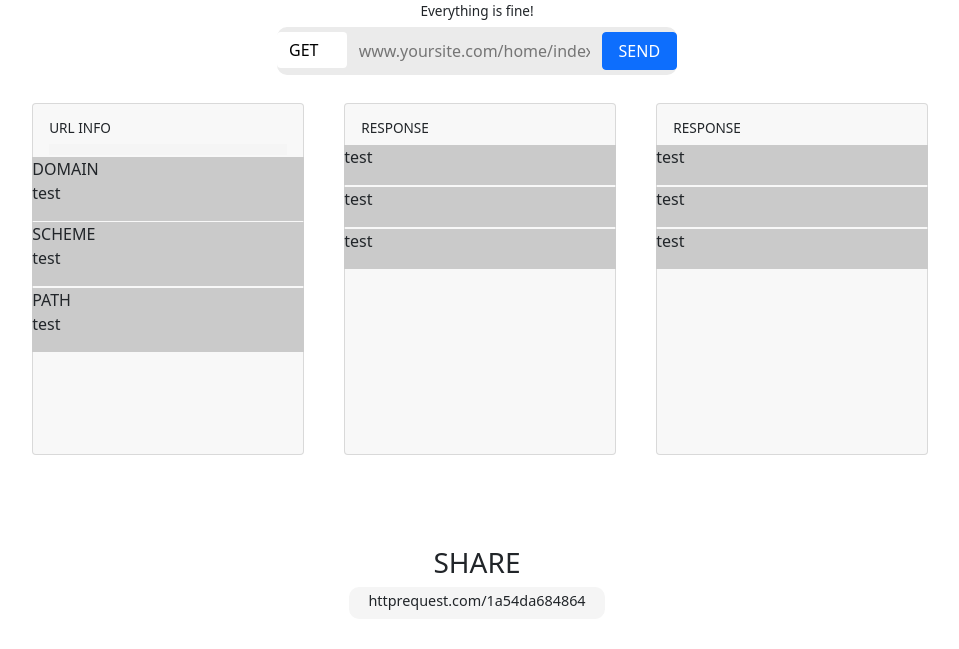
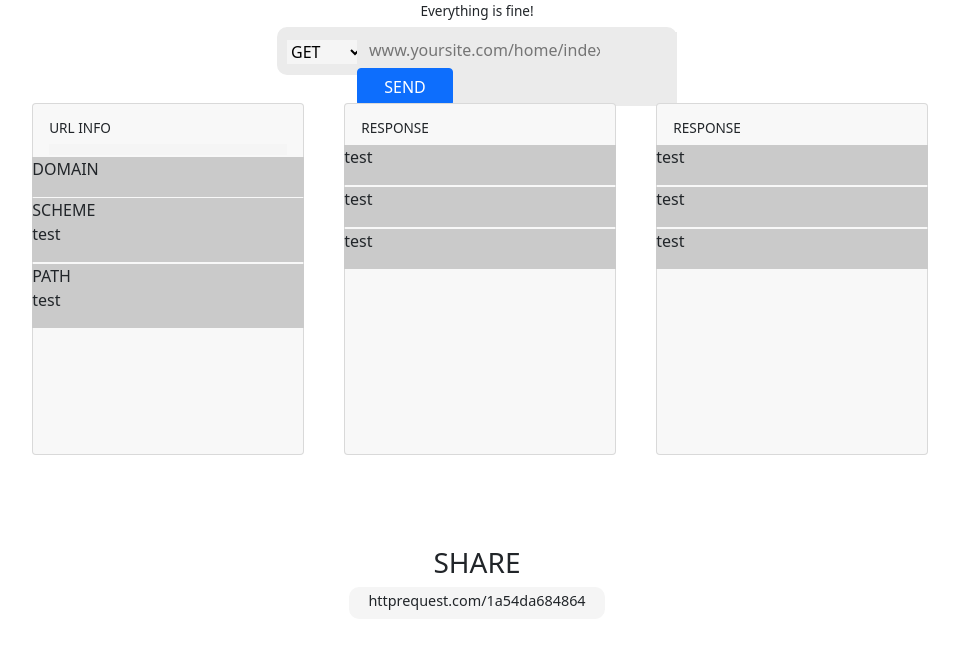
Before and after one commit to FedericoMich/valutazione-lavoro, a plain HTML site: page index.html in a window 1280 px wide. Shown: the part 53-702 px from the top of the page, without its empty margins (163-1122 px from the left). Drawn offline with nearby package versions, Linux system fonts and the light colour scheme.

Commit message:
implementazione prima funzione

```diff
--- a/index.html
+++ b/index.html
@@ -9,6 +9,14 @@
   <link href="https://cdn.jsdelivr.net/npm/bootstrap@5.0.0-beta3/dist/css/bootstrap.min.css" rel="stylesheet">
 
   <link rel="stylesheet" href="./style/style.css">
+</head>
+
+<script type="module">
+  import { SearchFunction } from "./js/main-module.js";
+  window.SearchFunction = SearchFunction;
+
+</script>
+
 
 <body>
 
@@ -20,24 +28,22 @@
     <div id="searchDiv">
       <div id="back">
         <form id="myForm" class="d-flex">
-          <div class="dropdown">
-            <a class="btn btn-secondary dropdown-toggle" href="#" role="button" id="dropdownMenuLink"
-              data-bs-toggle="dropdown" aria-expanded="false">
-              GET
-            </a>
-            <ul class="dropdown-menu" aria-labelledby="dropdownMenuLink">
-              <li><a class="dropdown-item" href="#">POST</a></li>
-              <li><a class="dropdown-item" href="#">PUT</a></li>
-              <li><a class="dropdown-item" href="#">DELETE</a></li>
-              <li><a class="dropdown-item" href="#">INFO</a></li>
-              <li><a class="dropdown-item" href="#">DUMB</a></li>
-            </ul>
-          </div>
-          <input type="text" class="btn btn-light" placeholder="www.yoursite.com/home/index.php" id="findtext">
-          <input type="button" class="btn btn-primary" value="SEND" onclick='SearchFuncation()'>
-        </form>
+          <select class="dropdown">
+            <option value="GET">GET</option>
+            <option value="POST">POST</option>
+            <option value="PUT">PUT</option>
+            <option value="DELETE">DELETE</option>
+            <option value="INFO">INFO</option>
+            <option value="DUMB">DUMB</option>
+          </select>
       </div>
+      <div class="sendButtom">
+      <input type="text" class="btn btn-light" placeholder="www.yoursite.com/home/index.php" id="findtext">
+      <input type="button" class="btn btn-primary" value="SEND" onclick='SearchFunction()'>
     </div>
+      </form>
+    </div>
+  </div>
   </div>
 
   <div id="Mcontainer">
@@ -53,7 +59,7 @@
 
                 <div id="cardBackground">
                   <li>DOMAIN
-                    <p id="text1">test</p>
+                    <p id="textDomain"></p>
                   </li>
                 </div>
 
@@ -129,8 +135,8 @@
 
       <h3 class="share">SHARE</h3>
       <div id="shareBackground">
-      <h4 class="shareText">httprequest.com/1a54da684864</h4>
-    </div>
+        <h4 class="shareText">httprequest.com/1a54da684864</h4>
+      </div>
     </div>
 
 
--- a/js/main-module.js
+++ b/js/main-module.js
@@ -0,0 +1,7 @@
+
+export const SearchFunction = () => {
+    let URL = document.getElementById('findtext').value;
+    let res = URL.split("/", 1);
+    console.log(res);
+    document.getElementById("textDomain").innerHTML = res;
+}
--- a/style/style.css
+++ b/style/style.css
@@ -42,11 +42,22 @@ body{
 }
 
 
-#dropdownMenuLink{
-    background-color: white;
+.dropdown{
+    background-color: whitesmoke;
     color: black;
     border: transparent;
     box-shadow: none;
+    position: absolute;
+    margin-left: -19rem;
+    margin-top: 0.5rem;
+
+}
+
+.sendButtom{
+    background-color: rgb(235, 235, 235);
+    margin-left: 5rem;
+    position: relative;
+
 }
 
 #searchBackground{
```
